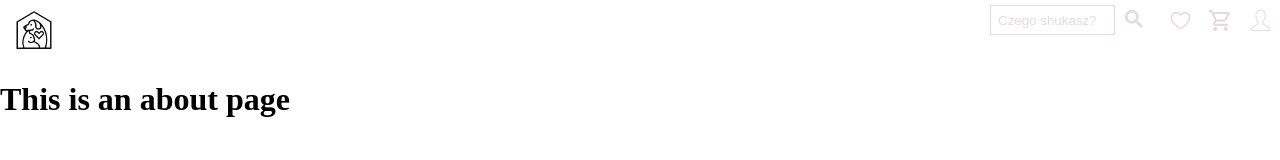
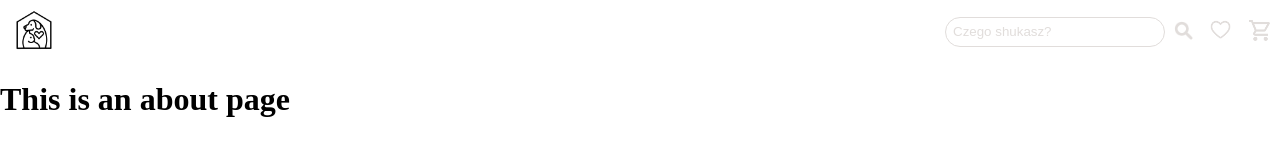
Before and after one commit to MagInventor/houseforyou, a Vue app: page /about in a window 1280 px wide. Shown: the top 160 px of the page. Built offline with nearby package versions, Linux system fonts and the light colour scheme.

Commit message:
refactor: change header style

```diff
--- a/package.json
+++ b/package.json
@@ -8,6 +8,7 @@
     "lint": "vue-cli-service lint"
   },
   "dependencies": {
+    "bootstrap": "^5.3.0-alpha1",
     "core-js": "^3.8.3",
     "vue": "^3.2.13",
     "vue-router": "^4.0.3"
--- a/src/components/header/HeaderElements.vue
+++ b/src/components/header/HeaderElements.vue
@@ -33,9 +33,9 @@
           <img alt="Cart" class="head-elements__cart_img" src="../../assets/icons/cart.png">
           <!-- <p class="head-elements__cart_quantity show-quantity">{{this.CART.length}}</p> -->
         </router-link>
-        <router-link to="/user" class="head-elements__user">
+<!--         <router-link to="/user" class="head-elements__user">
           <img alt="User" class="head-elements__user_img" src="../../assets/icons/user.png">
-        </router-link>
+        </router-link> -->
       </div>
       </div>
     </div>
@@ -52,6 +52,7 @@
 <style>
 .heading .container {
 /*  height: 80px;*/
+/*  background: #123123;*/
   display: grid;
   grid-template-columns: 20px auto;
 }
@@ -60,6 +61,7 @@
   display: flex;
   flex-direction: row;
   justify-self: end;
+  align-items: center;
 }
 
 .logo {
@@ -90,6 +92,7 @@ span {
 input[type=search] {
   width: 125px;
   border: 1px solid #e1dddb;
+  border-radius: 50px;
   padding-left: 7px;
   color: #e1dddb;
 }
@@ -108,8 +111,9 @@ input[type=search] {
 }
 
 .head-elements__search {
+  padding-top: 3px;
   height: 40px;
-  margin-right: 15px;
+  margin-right: 5px;
   display: flex;
   align-items: center;
   justify-content: center;
@@ -155,6 +159,14 @@ background: #ffc18e;
   height: 25px;
 }
 
+.head-elements__like_img {
+  margin-bottom: 1px;
+}
+
+.head-elements__cart_img {
+/*  margin-bottom: 2px;*/
+}
+
 .head-elements__like_quantity,
 .head-elements__cart_quantity {
   width: 18px;
@@ -174,4 +186,20 @@ background: #ffc18e;
 .show-quantity {
   display: block;
 }
+
+@media (min-width: 480px) {
+    input[type=search] {
+    width: 170px;
+  }
+}
+
+@media (min-width: 768px) {
+    input[type=search] {
+    width: 220px;
+  }
+}
+
+@media (min-width: 980px) {
+
+}
 </style>
```
Also changed, not shown: 1 other file (tests, documents, lock files or other folders).
